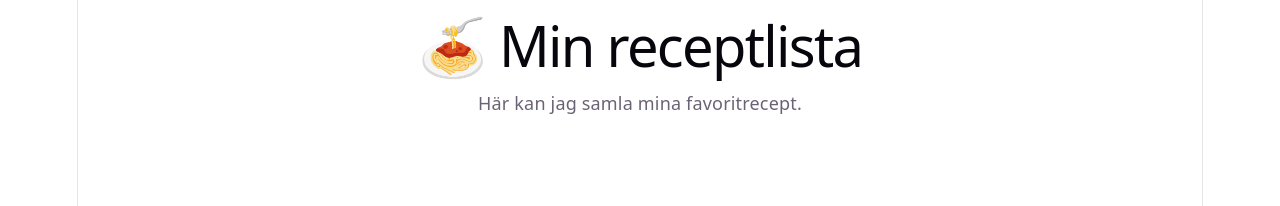
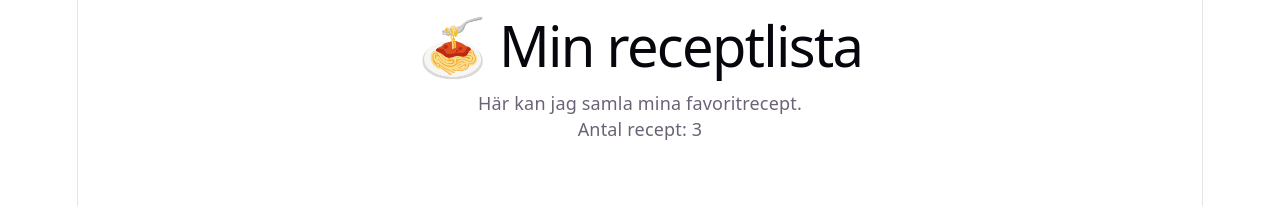
Before and after one commit to TSOLER89/min-receptlista, a React (Vite) app: page / in a window 1280 px wide. Shown: the top 206 px of the page. Built offline with nearby package versions, Linux system fonts and the light colour scheme.

Commit message:
Pass recipe count to Header component for display

```diff
--- a/src/App.jsx
+++ b/src/App.jsx
@@ -4,9 +4,14 @@ import './App.css'
 
 // Main application component for the recipe list
 function App() {
+  const recipes = [
+    {id:1, name: 'Spaghetti Bolognese'},
+    {id:2, name: 'Chicken Salad'},
+    {id:3, name: 'Beef Stroganoff'},
+  ] // Array to store the list of recipes
   return (
     <>
-      <Header />
+      <Header count={recipes.length}/>
     </>
   )
 }
--- a/src/components/Header.jsx
+++ b/src/components/Header.jsx
@@ -1,10 +1,11 @@
 
 // Header component for the recipe list
-function Header() {
+function Header({ count }) {
   return (
     <header>
       <h1>🍝 Min receptlista</h1>
       <p>Här kan jag samla mina favoritrecept.</p>
+      <p>Antal recept: {count}</p>
     </header>
   )
 }
```
